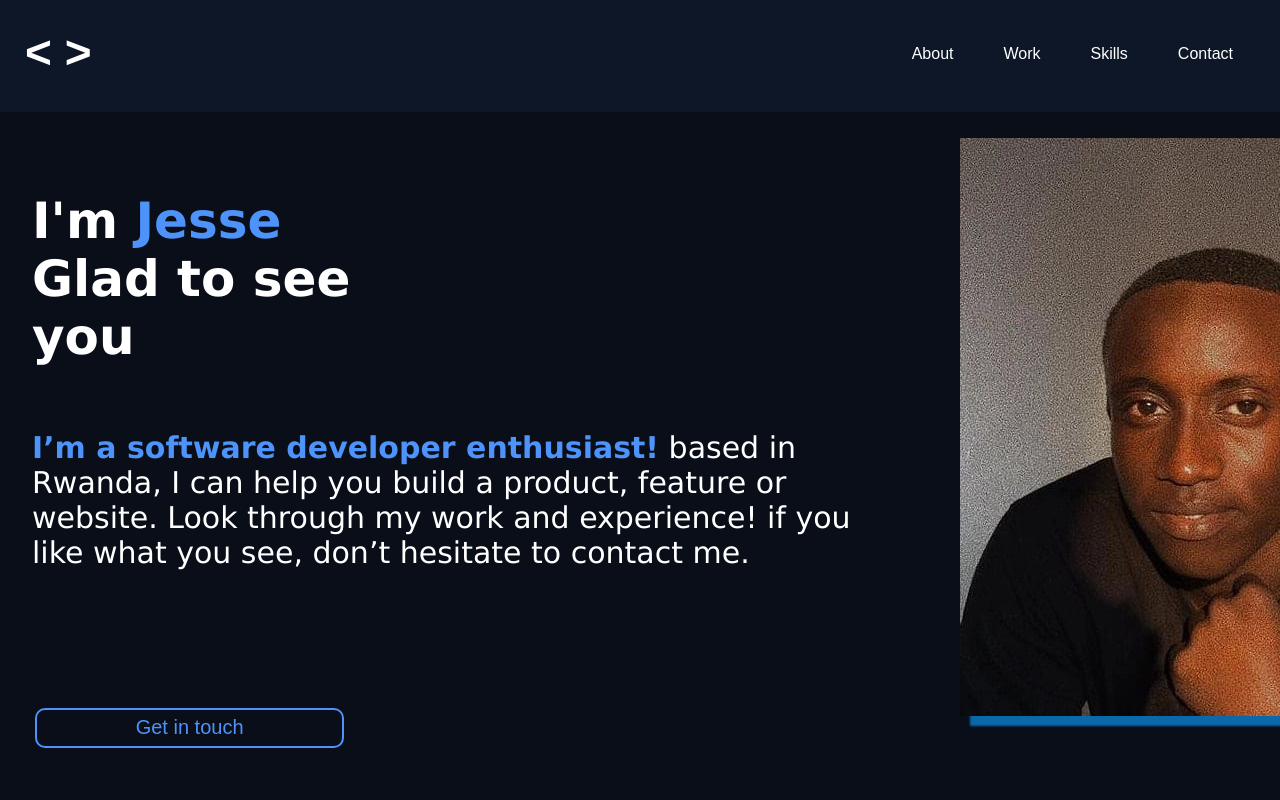
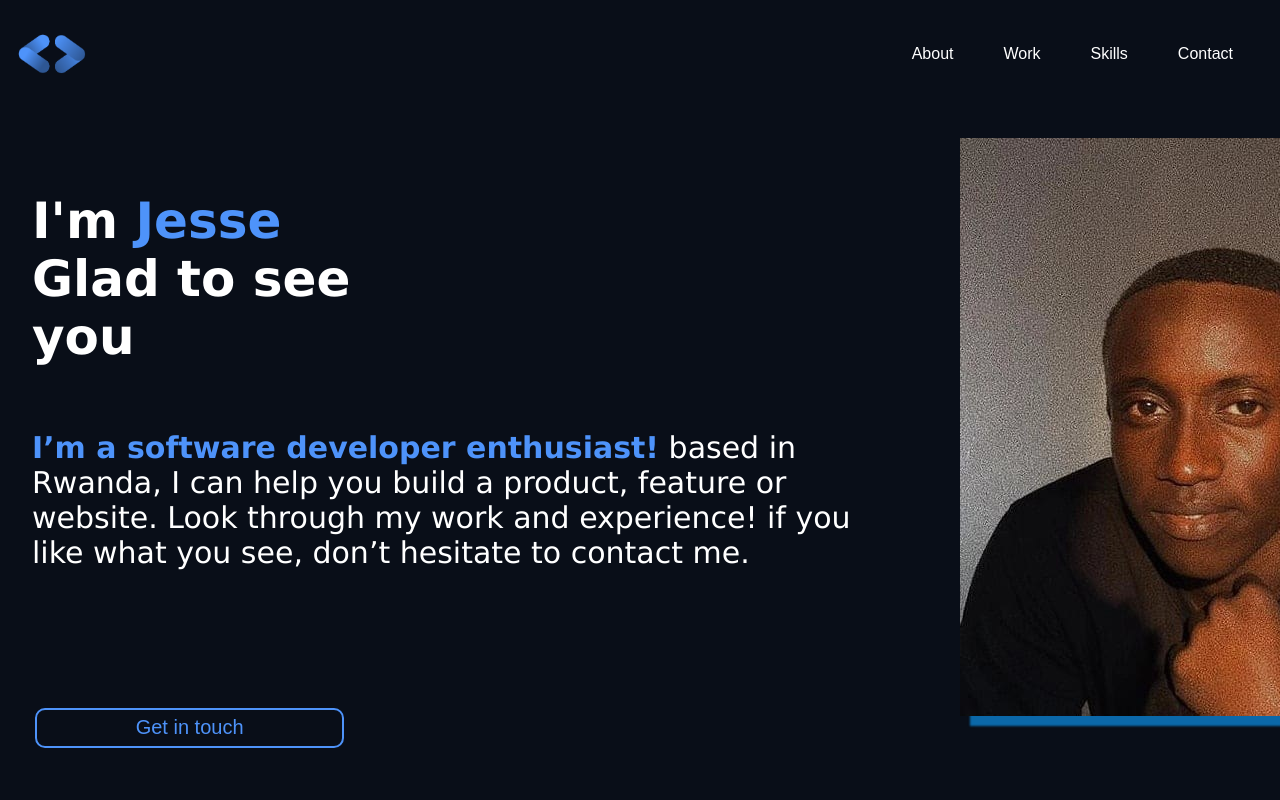
Before and after one commit to Jessekay/JesseDev, a website: page index.html in a window 1280 px wide. Shown: the top 800 px of the page. Drawn offline with Linux system fonts and the light colour scheme.

Commit message:
change the logo

```diff
--- a/index.css
+++ b/index.css
@@ -10,18 +10,9 @@
 
 .menu-wrap {
   display: flex;
-  background: #0d1728;
+  background: #090e18;
   width: 100%;
   height: 7rem;
-}
-
-.logo {
-  color: white;
-  background: #0d1728;
-  font-weight: bolder;
-  font-size: 46px;
-  font-family: 'Franklin Gothic Medium', 'Arial Narrow', Arial, sans-serif;
-  padding: 25px;
 }
 
 a {
@@ -321,6 +312,11 @@ footer {
     text-decoration: none;
   }
 
+  .logo {
+  height: 76px;
+  margin-top: 1rem;
+  }
+
   .ham-menu span {
     display: none;
   }
--- a/index.html
+++ b/index.html
@@ -9,7 +9,7 @@
 <body>
     <header class="menu-wrap">
     <nav class="nav-bar">
-      <a href="#" class="logo"> < > </a>
+      <a href="#" class="logo"> <img src="./images/logo.png" alt="logo"> </a>
       <ul class="desktop-menu desktop-menu-wrap">
         <li><a href="#">About</a></li>
         <li><a href="#">Work</a></li>
```
Also changed, not shown: images/logo.png (added).
